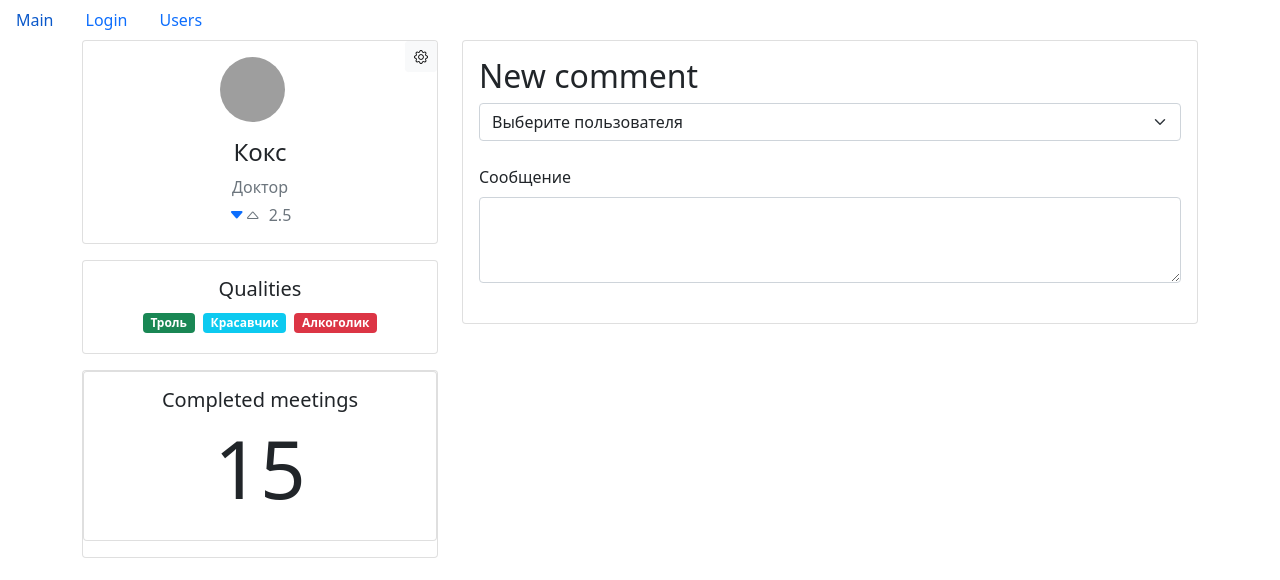
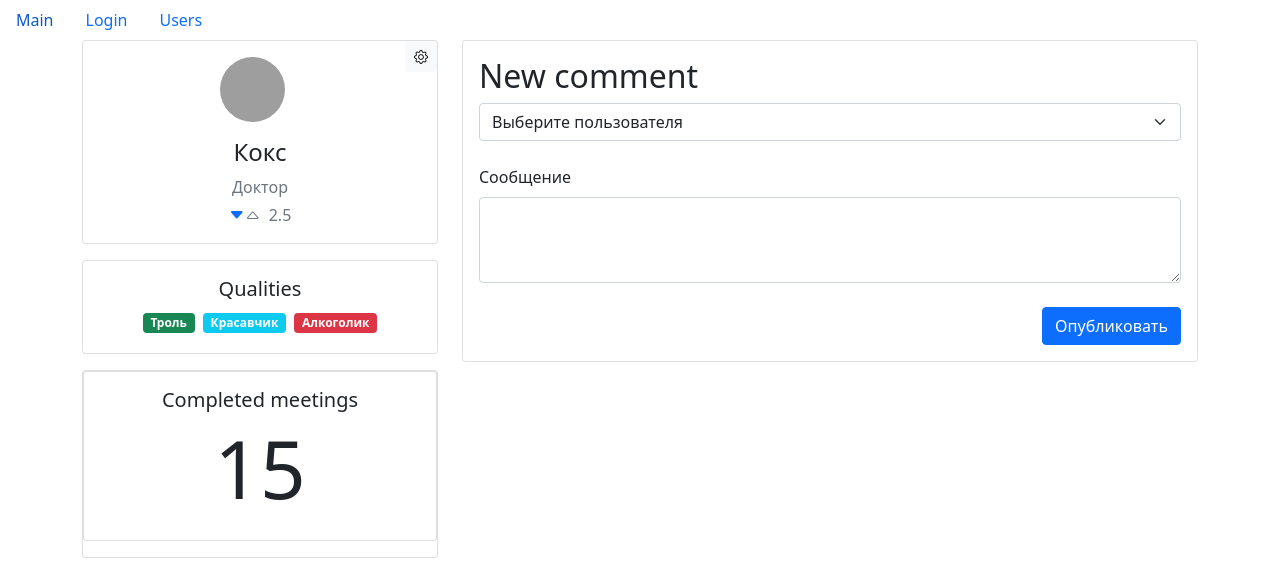
Before and after one commit to perezeginamv/fast-company, a React (Create React App) app: page /users/67rdca3eeb7f6fgeed471816 in a window 1280 px wide. Shown: the top 580 px of the page. Built offline with nearby package versions, Linux system fonts and the light colour scheme; grey boxes are pictures that could not be loaded.

Commit message:
User card correction

```diff
--- a/src/components/page/userPage/userPage.jsx
+++ b/src/components/page/userPage/userPage.jsx
@@ -34,8 +34,9 @@ const UserPage = ({ userId }) => {
             .then((comments) => setComments(comments));
     };
 
-    const userSelection = ({ target }) => {
-        console.log(target.value);
+    const hanleSubmit = (e) => {
+        e.preventDefault();
+        console.log(e.target);
     };
 
     if (user && users) {
@@ -145,16 +146,16 @@ const UserPage = ({ userId }) => {
                     <div className="col-md-8">
                         <div className="card mb-2">
                             <div className="card-body">
-                                <div>
+                                <form onSubmit={hanleSubmit}>
                                     <h2>New comment</h2>
                                     <div className="mb-4">
                                         <select
-                                            onChange={userSelection}
                                             className="form-select"
-                                            name="userId"
-                                            value=""
+                                            name={users._id}
+                                            value={users.name}
+                                            defaultValue=""
                                         >
-                                            <option disabled value="" selected>
+                                            <option value="">
                                                 Выберите пользователя
                                             </option>
                                             {users.map((user) => (
@@ -162,8 +163,6 @@ const UserPage = ({ userId }) => {
                                                     {user.name}
                                                 </option>
                                             ))}
-                                            {/* <option>Доктор</option>
-                                            <option>Тусер</option> */}
                                         </select>
                                     </div>
                                     <div className="mb-4">
@@ -179,7 +178,15 @@ const UserPage = ({ userId }) => {
                                             rows="3"
                                         ></textarea>
                                     </div>
-                                </div>
+                                    <div className="d-grid gap-2 d-md-flex justify-content-md-end">
+                                        <button
+                                            className="btn btn-primary"
+                                            type="submit"
+                                        >
+                                            Опубликовать
+                                        </button>
+                                    </div>
+                                </form>
                             </div>
                         </div>
                         {comments.length > 0 && (
```
